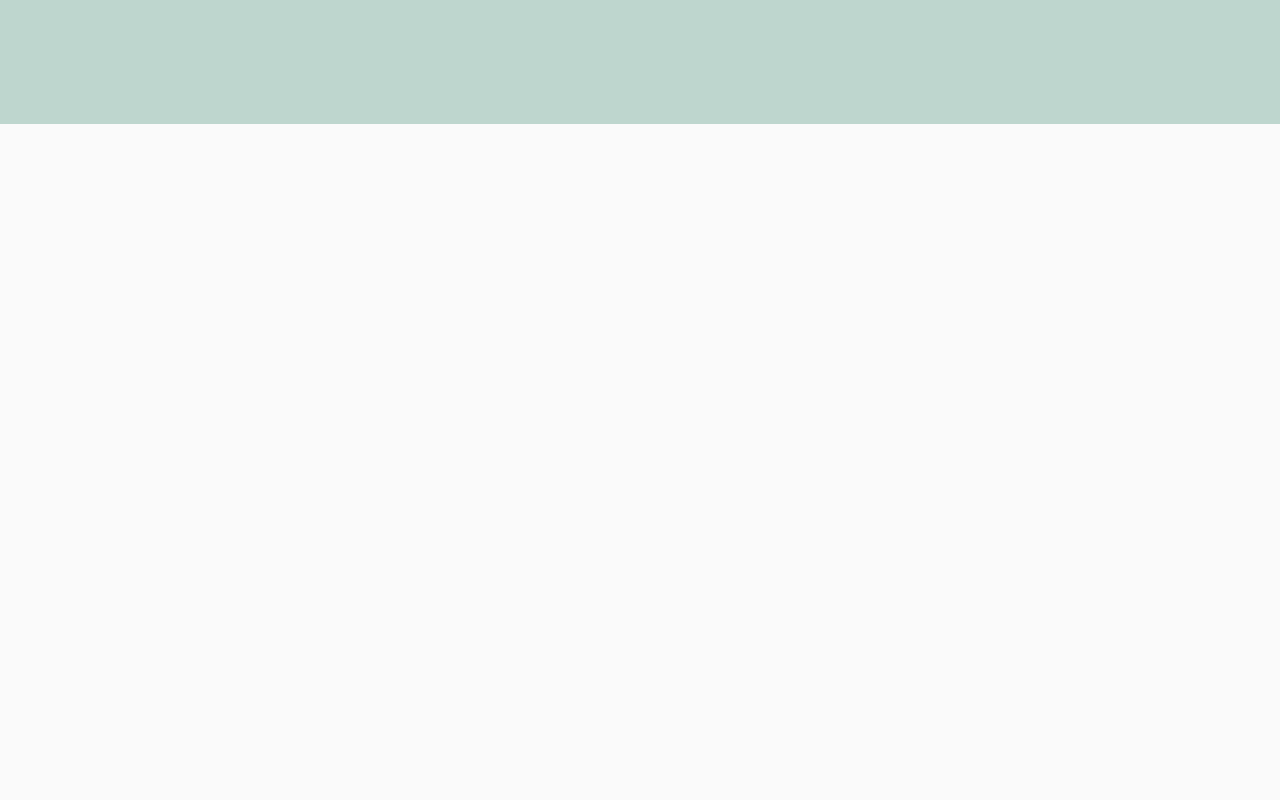
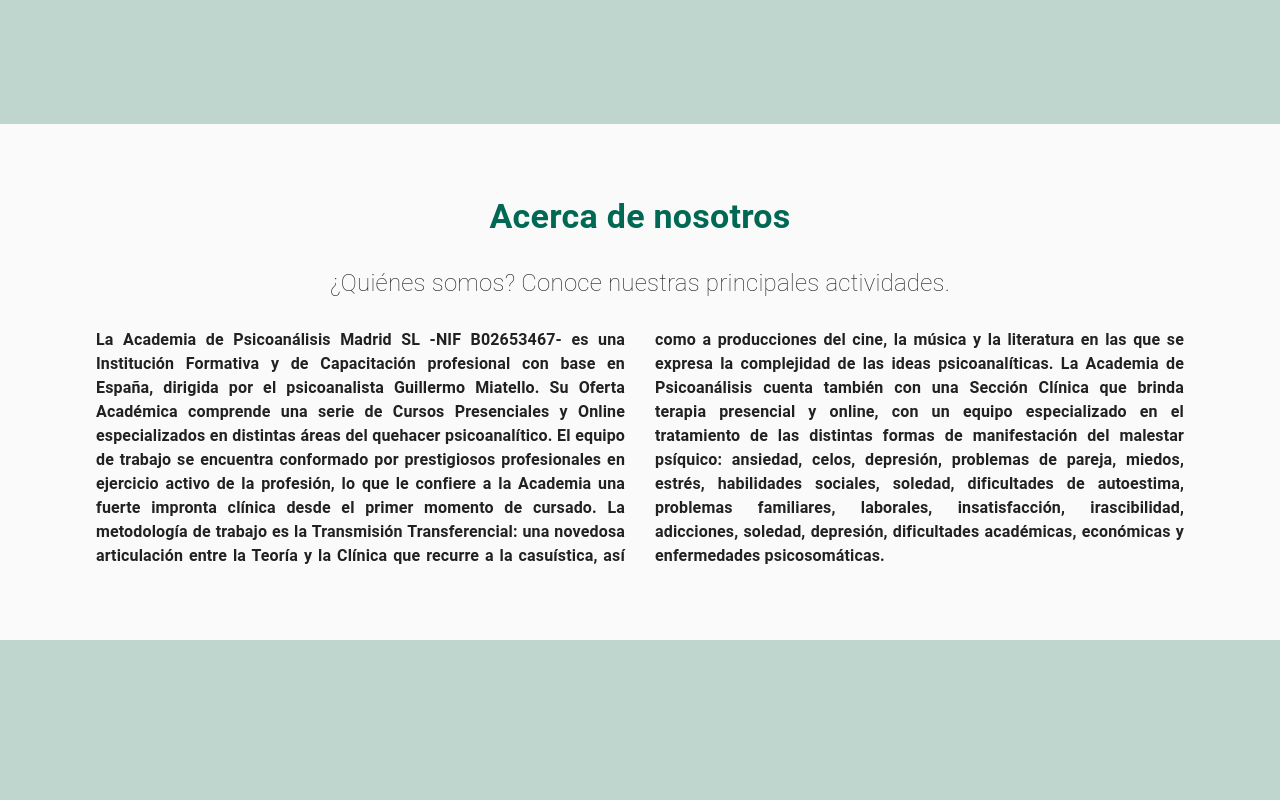
Before and after one commit to Juanpablobar/landing_invest, a React (Create React App) app: page / in a window 1280 px wide. Shown: the part 1080-1880 px from the top of the page. Built offline with nearby package versions, Linux system fonts and the light colour scheme.

Commit message:
Sección acerca de

```diff
--- a/src/App.js
+++ b/src/App.js
@@ -30,10 +30,8 @@
   window.open("https://api.whatsapp.com/send?phone=522228811327");
 };
 
-
 export default function App() {
   const size = useWindowSize();
-
 
   const useStyles = makeStyles((theme) => ({
     icon: {
@@ -230,7 +228,139 @@
           style={{ height: size.height, backgroundColor: "#bed6ce" }}
         ></div>
         {/* Acerca de */}
-        <div id="about" name="about" style={{ height: size.height }}></div>
+        <div
+          id="about"
+          name="about"
+          style={{
+            minHeight: size.height - 299,
+            paddingTop: 72,
+            paddingBottom: 72,
+          }}
+        >
+          {size.width > 600 ? (
+            <div>
+              <Typography
+                style={{
+                  textAlign: "center",
+                  paddingInline: 96,
+                  color: "#006853",
+                  fontWeight: "bold",
+                }}
+                variant="h4"
+              >
+                Acerca de nosotros
+              </Typography>
+              <Typography
+                style={{
+                  textAlign: "center",
+                  paddingInline: 96,
+                  paddingTop: 24,
+                  fontSize: 24,
+                  fontWeight: "lighter",
+                }}
+                variant="subtitle1"
+              >
+                ¿Quiénes somos? Conoce nuestras principales actividades.
+              </Typography>
+
+              <Typography
+                style={{
+                  textAlign: "justify",
+                  paddingTop: 24,
+                  fontWeight: "bold",
+                  paddingInline: 96,
+                  columnCount: 2,
+                  columnGap: 30,
+                }}
+                variant="body1"
+              >
+                La Academia de Psicoanálisis Madrid SL -NIF B02653467- es una
+                Institución Formativa y de Capacitación profesional con base en
+                España, dirigida por el psicoanalista Guillermo Miatello. Su
+                Oferta Académica comprende una serie de Cursos Presenciales y
+                Online especializados en distintas áreas del quehacer
+                psicoanalítico. El equipo de trabajo se encuentra conformado por
+                prestigiosos profesionales en ejercicio activo de la profesión,
+                lo que le confiere a la Academia una fuerte impronta clínica
+                desde el primer momento de cursado. La metodología de trabajo es
+                la Transmisión Transferencial: una novedosa articulación entre
+                la Teoría y la Clínica que recurre a la casuística, así como a
+                producciones del cine, la música y la literatura en las que se
+                expresa la complejidad de las ideas psicoanalíticas. ﻿La
+                Academia de Psicoanálisis cuenta también con una Sección Clínica
+                que brinda terapia presencial y online, con un equipo
+                especializado en el tratamiento de las distintas formas de
+                manifestación del malestar psíquico: ansiedad, celos, depresión,
+                problemas de pareja, miedos, estrés, habilidades sociales,
+                soledad, dificultades de autoestima, problemas familiares,
+                laborales, insatisfacción, irascibilidad, adicciones, soledad,
+                depresión, dificultades académicas, económicas y enfermedades
+                psicosomáticas.
+              </Typography>
+            </div>
+          ) : (
+            <div>
+              <Typography
+                style={{
+                  textAlign: "center",
+                  paddingInline: 48,
+                  color: "#006853",
+                  fontWeight: "bold",
+                }}
+                variant="h4"
+              >
+                Acerca de nosotros
+              </Typography>
+              <Typography
+                style={{
+                  textAlign: "center",
+                  paddingInline: 48,
+                  paddingTop: 24,
+                  fontSize: 24,
+                  fontWeight: "lighter",
+                }}
+                variant="subtitle1"
+              >
+                ¿Quiénes somos? Conoce nuestras principales actividades.
+              </Typography>
+
+              <Typography
+                style={{
+                  textAlign: "justify",
+                  paddingTop: 24,
+                  fontWeight: "bold",
+                  paddingInline: 48,
+                  columnCount: 1,
+                  columnGap: 30,
+                }}
+                variant="body1"
+              >
+                La Academia de Psicoanálisis Madrid SL -NIF B02653467- es una
+                Institución Formativa y de Capacitación profesional con base en
+                España, dirigida por el psicoanalista Guillermo Miatello. Su
+                Oferta Académica comprende una serie de Cursos Presenciales y
+                Online especializados en distintas áreas del quehacer
+                psicoanalítico. El equipo de trabajo se encuentra conformado por
+                prestigiosos profesionales en ejercicio activo de la profesión,
+                lo que le confiere a la Academia una fuerte impronta clínica
+                desde el primer momento de cursado. La metodología de trabajo es
+                la Transmisión Transferencial: una novedosa articulación entre
+                la Teoría y la Clínica que recurre a la casuística, así como a
+                producciones del cine, la música y la literatura en las que se
+                expresa la complejidad de las ideas psicoanalíticas. ﻿La
+                Academia de Psicoanálisis cuenta también con una Sección Clínica
+                que brinda terapia presencial y online, con un equipo
+                especializado en el tratamiento de las distintas formas de
+                manifestación del malestar psíquico: ansiedad, celos, depresión,
+                problemas de pareja, miedos, estrés, habilidades sociales,
+                soledad, dificultades de autoestima, problemas familiares,
+                laborales, insatisfacción, irascibilidad, adicciones, soledad,
+                depresión, dificultades académicas, económicas y enfermedades
+                psicosomáticas.
+              </Typography>
+            </div>
+          )}
+        </div>
         {/* Contacto */}
         <div
           id="contact"
@@ -291,13 +421,12 @@
 
   return (
     <div className={classes.root1}>
-      <Fab style={{backgroundColor:"#fff"}}  aria-label="whatsapp">
-      <CardMedia
-        onClick={() => whatsappPage()}
-
-        image={"../whatsapp.png"}
-        style={{width:40,height:40}}
-      />
+      <Fab style={{ backgroundColor: "#fff" }} aria-label="whatsapp">
+        <CardMedia
+          onClick={() => whatsappPage()}
+          image={"../whatsapp.png"}
+          style={{ width: 40, height: 40 }}
+        />
       </Fab>
     </div>
   );
```
